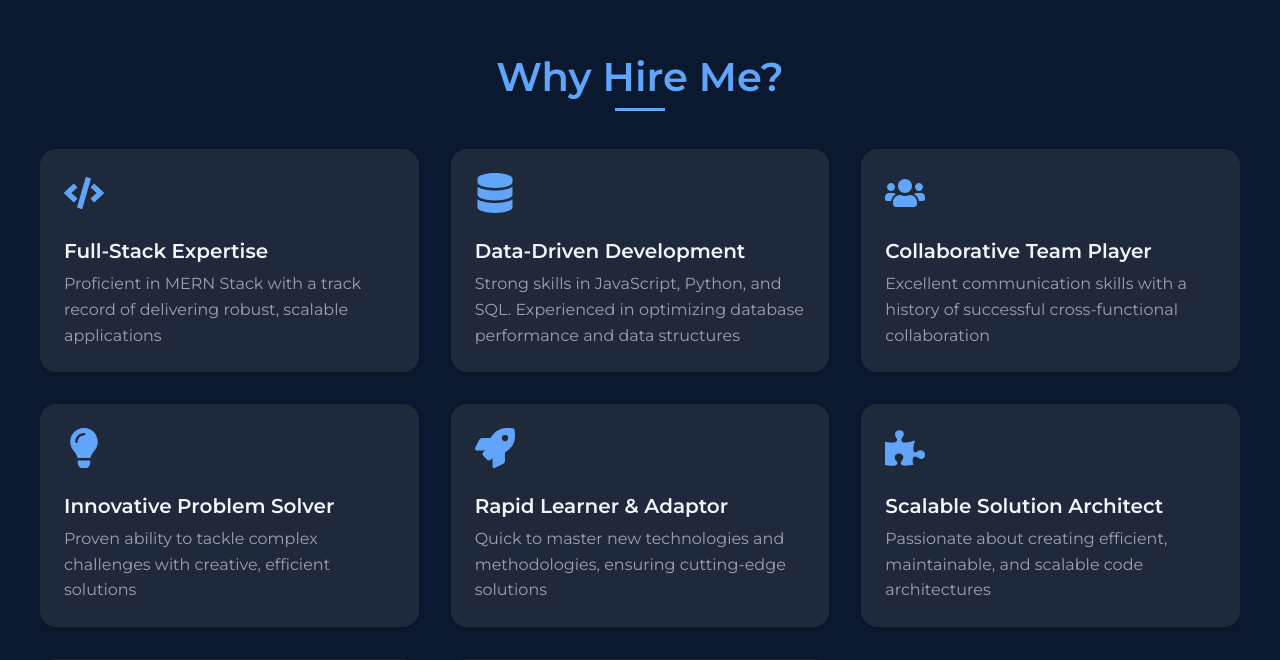
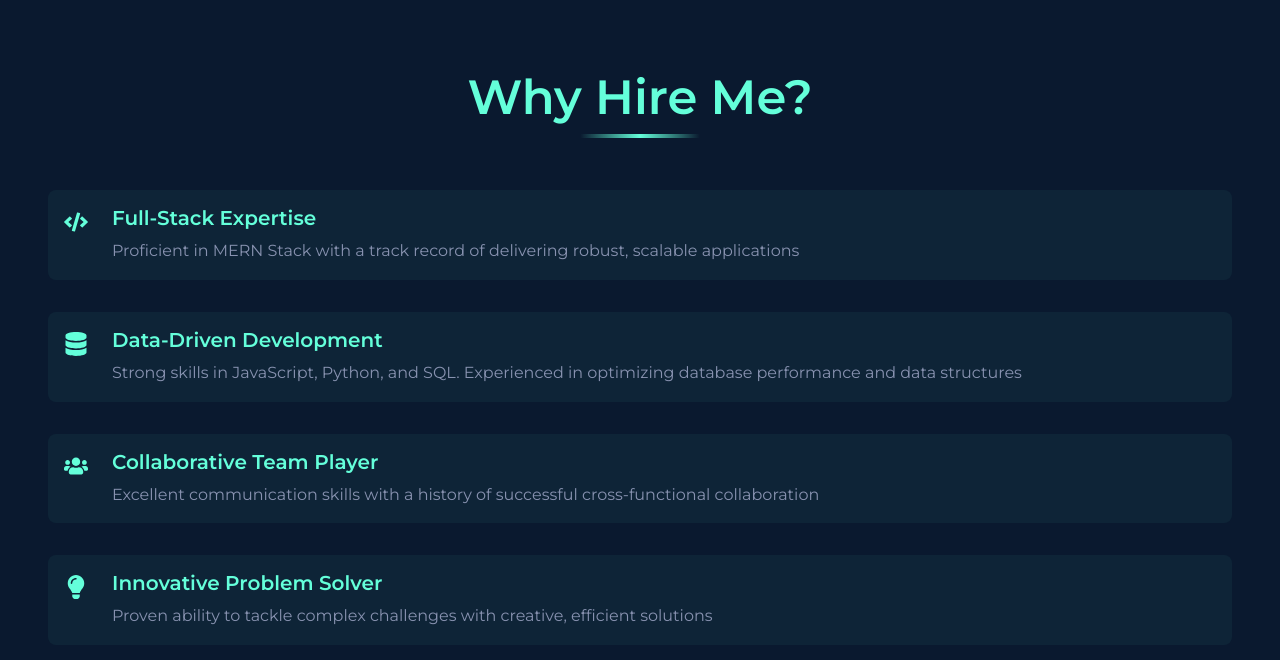
Before and after one commit to raviteja-salva/portfolio, a React (Create React App) app: page / in a window 1280 px wide. Shown: the part 6044-6704 px from the top of the page. Built offline with nearby package versions, Linux system fonts and the light colour scheme.

Commit message:
Update WhyHireMe.js

```diff
--- a/src/components/WhyHireMe.js
+++ b/src/components/WhyHireMe.js
@@ -1,4 +1,4 @@
-import React from 'react';
+import React, { useEffect, useRef } from 'react';
 import styled, { keyframes } from 'styled-components';
 import { FaCode, FaUsers, FaLightbulb, FaRocket, FaDatabase, FaPuzzlePiece, FaChartLine, FaShieldAlt } from 'react-icons/fa';
 
@@ -13,87 +13,94 @@ const reasons = [
   { icon: FaShieldAlt, title: "Security-Conscious Developer", text: "Prioritize robust security practices in all stages of development to protect sensitive data" },
 ];
 
-const Container = styled.div`
+const slideInFromLeft = keyframes`
+  from {
+    opacity: 0;
+    transform: translateX(-30px);
+  }
+  to {
+    opacity: 1;
+    transform: translateX(0);
+  }
+`;
+
+const Container = styled.section`
   max-width: 1200px;
   margin: 0 auto;
-  padding: 3rem 1rem;
+  padding: 4rem 2rem;
   background-color: transparent;
 `;
 
 const Title = styled.h2`
-  font-size: 2.5rem;
-  font-weight: bold;
+  font-size: 3rem;
+  font-weight: 800;
   text-align: center;
-  color: #60a5fa;
-  margin-bottom: 3rem;
+  color: #64ffda;
+  margin-bottom: 4rem;
   position: relative;
 
   &::after {
     content: '';
     position: absolute;
-    bottom: -10px;
+    bottom: -12px;
     left: 50%;
     transform: translateX(-50%);
-    width: 50px;
-    height: 3px;
-    background-color: #60a5fa;
+    width: 120px;
+    height: 4px;
+    background: linear-gradient(90deg, transparent, #64ffda, transparent);
   }
 `;
 
-const Grid = styled.div`
-  display: grid;
-  grid-template-columns: repeat(auto-fit, minmax(280px, 1fr));
+const ReasonsList = styled.ul`
+  list-style: none;
+  padding: 0;
+  display: flex;
+  flex-direction: column;
   gap: 2rem;
 `;
 
-const fadeIn = keyframes`
-  from {
+const ReasonItem = styled.li`
   opacity: 0;
-    transform: translateY(20px);
-  }
-  to {
-    opacity: 1;
-    transform: translateY(0);
-  }
+  animation: ${slideInFromLeft} 0.5s ease-out forwards;
+  animation-delay: ${props => props.index * 0.1}s;
 `;
 
-const ReasonCard = styled.div`
-  background-color: #1e293b;
-  border-radius: 1rem;
-  padding: 1.5rem;
-  box-shadow: 0 4px 6px rgba(0, 0, 0, 0.1);
+const ReasonContent = styled.div`
+  display: flex;
+  align-items: flex-start;
+  gap: 1.5rem;
+  padding: 1rem;
+  border-radius: 8px;
   transition: all 0.3s ease;
-  animation: ${fadeIn} 0.5s ease-out;
-  animation-fill-mode: both;
-  animation-delay: ${props => props.index * 0.1}s;
+  background-color: rgba(100, 255, 218, 0.05);
 
   &:hover {
-    transform: translateY(-5px);
-    box-shadow: 0 6px 12px rgba(0, 0, 0, 0.15);
+    background-color: rgba(100, 255, 218, 0.1);
+    transform: translateX(10px);
   }
 `;
 
 const IconWrapper = styled.div`
-  font-size: 2.5rem;
-  color: #60a5fa;
-  margin-bottom: 1rem;
-  transition: all 0.3s ease;
+  font-size: 1.5rem;
+  color: #64ffda;
+  flex-shrink: 0;
+  margin-top: 0.25rem;
+`;
 
-  ${ReasonCard}:hover & {
-    transform: scale(1.1);
-  }
+const TextContent = styled.div`
+  flex: 1;
 `;
 
 const ReasonTitle = styled.h3`
   font-size: 1.25rem;
   font-weight: bold;
-  color: #f1f5f9;
+  color: #64ffda;
   margin-bottom: 0.5rem;
 `;
 
 const ReasonText = styled.p`
   font-size: 1rem;
-  color: #9ca3af;
+  color: #8892b0;
   line-height: 1.6;
 `;
 
@@ -101,17 +108,21 @@ const WhyHireMe = () => {
   return (
     <Container>
       <Title>Why Hire Me?</Title>
-      <Grid>
+      <ReasonsList>
         {reasons.map((reason, index) => (
-          <ReasonCard key={index} index={index}>
+          <ReasonItem key={index} index={index}>
+            <ReasonContent>
               <IconWrapper>
                 <reason.icon />
               </IconWrapper>
+              <TextContent>
                 <ReasonTitle>{reason.title}</ReasonTitle>
                 <ReasonText>{reason.text}</ReasonText>
-          </ReasonCard>
+              </TextContent>
+            </ReasonContent>
+          </ReasonItem>
         ))}
-      </Grid>
+      </ReasonsList>
     </Container>
   );
 };
```
Lines whose indentation alone changed are shown as unchanged.
